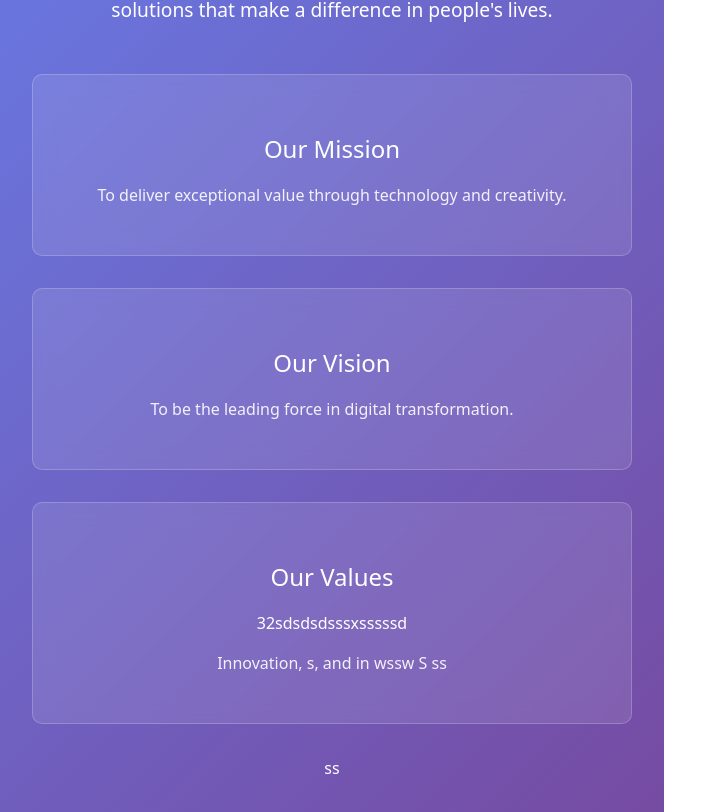
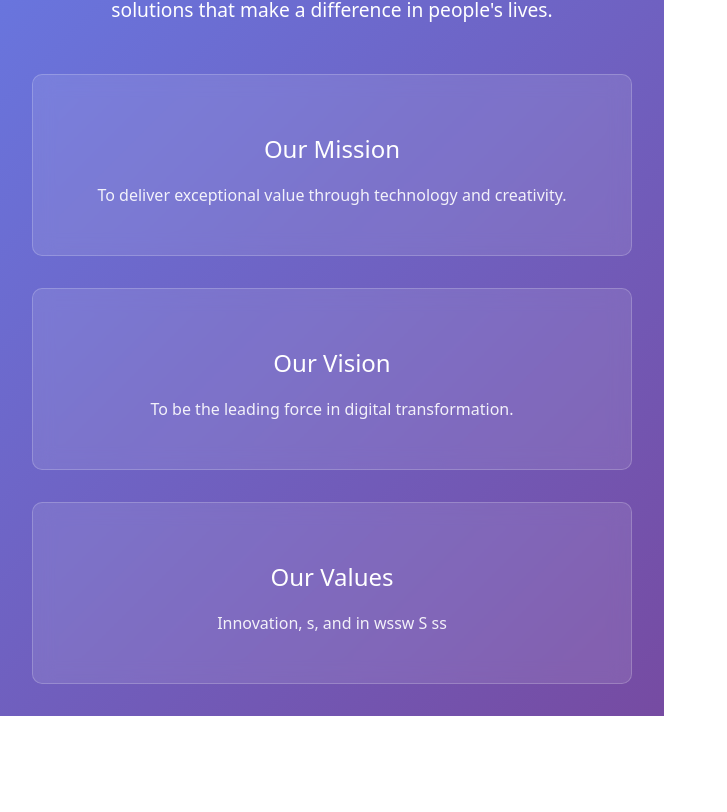
Before and after one commit to IntuzPramitK/github-jira-automation, a React (Vite) app in the folder about-section/: page / in a window 1280 px wide. Shown: the part 297-1109 px from the top of the page, without its empty margins (0-727 px from the left). After the commit the page ends 1013 px from the top, so only its background shows below. Built offline with nearby package versions, Linux system fonts and the light colour scheme.

Commit message:
AAW-19 Test commit -m [auto-pr,development,taskcompleted]

```diff
--- a/about-section/src/App.jsx
+++ b/about-section/src/App.jsx
@@ -27,9 +27,9 @@ function App() {
             </div>
 
             <div className="feature">
-              <h3>Our Values</h3>32sdsdsdsssxsssssd
+              <h3>Our Values</h3>
               <p>Innovation, s, and  in wssw S ss</p>
-            </div>ss
+            </div>
           </div>
         </section>
       </main>
```
